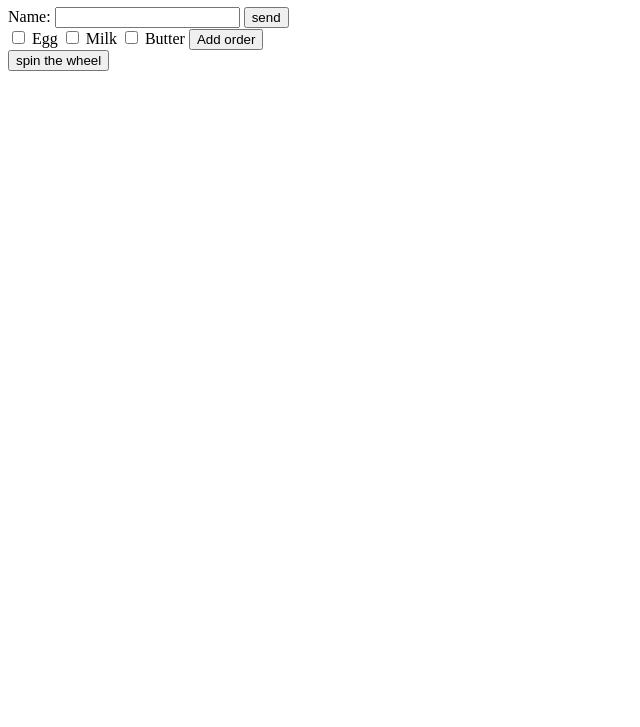
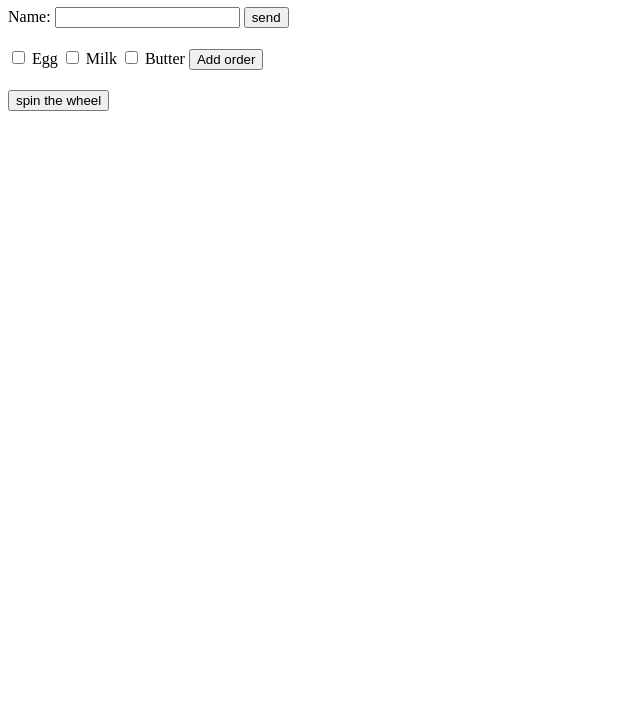
Before and after one commit to Shah-Sabouri/sales-reward-spinner, a website: page src/frontend/index.html in a window 1280 px wide. Shown: the part 73-800 px from the top of the page, without its empty margins (0-640 px from the left). Drawn offline with Linux system fonts and the light colour scheme.

Commit message:
added some space between forms

```diff
--- a/src/frontend/styles.css
+++ b/src/frontend/styles.css
@@ -1,3 +1,11 @@
 h1 {
     font-size: xx-large;
 }
+
+form {
+    margin-top: 20px;
+}
+
+#spinButton {
+    margin-top: 20px;
+}
```
